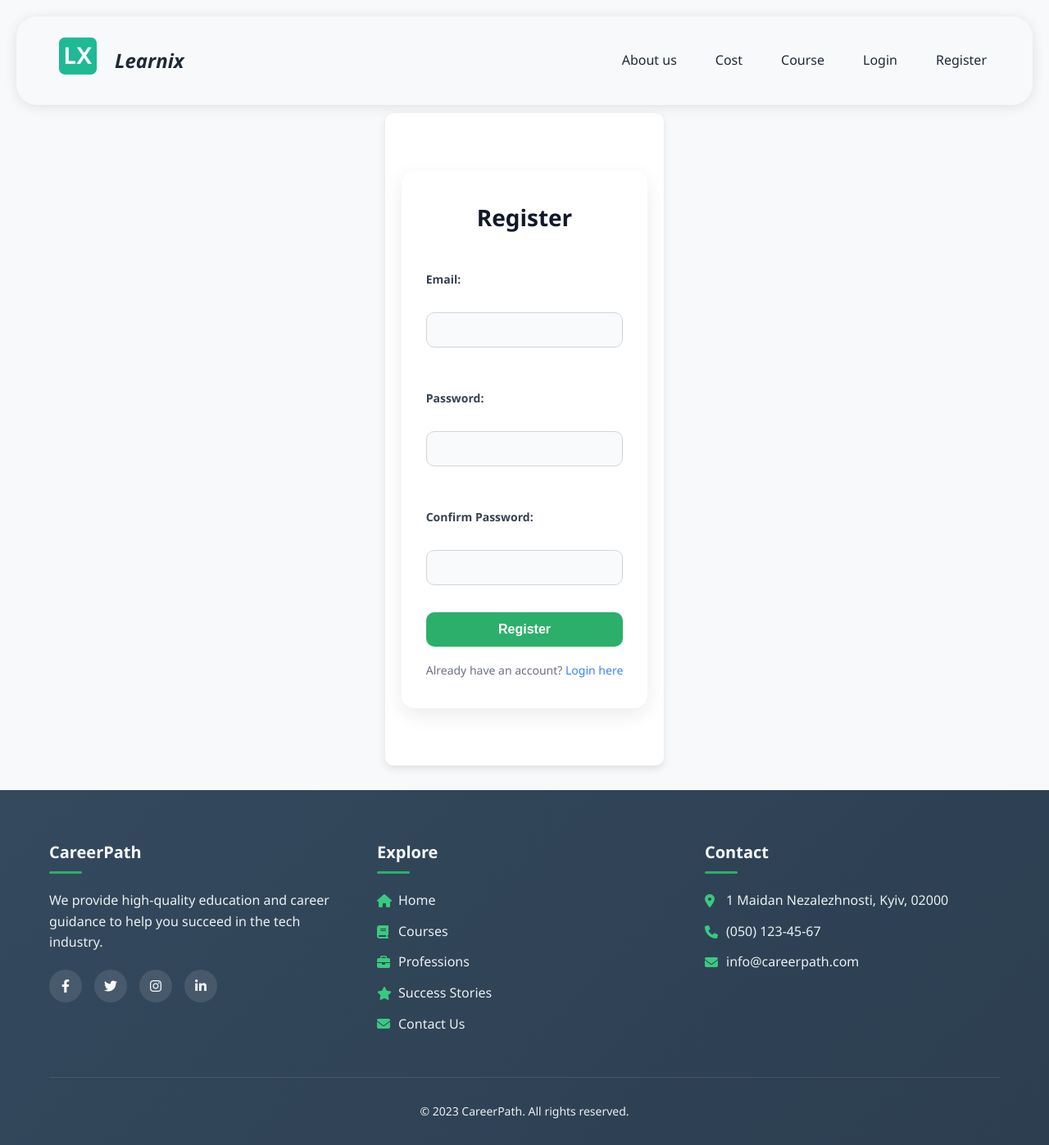
After one commit to stillness03/Courses_Python, a Django app: page /register/ in a window 1280 px wide. The commit adds this page. Shown: the whole page at 82% size. Run offline with Django 5.2, Linux system fonts and the light colour scheme.

Commit message:
Implement user authentication views and templates; update user model to allow null usernames; add CSS styles for authentication forms.

```diff
--- /dev/null
+++ b/courses_it/accounts/templates/accounts/register.html
@@ -0,0 +1,27 @@
+{% extends 'main/base.html' %}
+{% load static %}
+
+{% block title %}Register{% endblock %}
+
+{% block content %}
+<div class="auth-container">
+    <h2>Register</h2>
+    <form method="post">
+        {% csrf_token %}
+        <p>
+            <label for="email">Email:</label><br>
+            <input type="email" name="email" id="email" required>
+        </p>
+        <p>
+            <label for="password">Password:</label><br>
+            <input type="password" name="password" id="password" required>
+        </p>
+        <p>
+            <label for="password2">Confirm Password:</label><br>
+            <input type="password" name="password2" id="password2" required>
+        </p>
+        <button type="submit" class="btn">Register</button>
+    </form>
+    <p>Already have an account? <a href="{% url 'login' %}">Login here</a></p>
+</div>
+{% endblock %}
--- a/courses_it/accounts/urls.py
+++ b/courses_it/accounts/urls.py
@@ -1,10 +1,18 @@
 from django.urls import path
 from .views import RegisterView, CustomTokenObtainPairView, LogoutView
 from rest_framework_simplejwt.views import TokenRefreshView
+from . import views
 
 urlpatterns = [
-    path('register/', RegisterView.as_view(), name='register'),
-    path('login/', CustomTokenObtainPairView.as_view(), name='login'),
-    path('token/refresh/', TokenRefreshView.as_view(), name='token_refresh'),
-    path('logout/', LogoutView.as_view(), name='logout'),
+    # API
+    path('api/register/', RegisterView.as_view(), name='api_register'),
+    path('api/login/', CustomTokenObtainPairView.as_view(), name='api_login'),
+    path('api/token/refresh/', TokenRefreshView.as_view(), name='api_token_refresh'),
+    path('api/logout/', LogoutView.as_view(), name='api_logout'),
+
+    # Frontend pages
+    path("register/", views.register_page, name="register"),
+    path("login/", views.login_page, name="login"),
+    path("dashboard/", views.dashboard_page, name="dashboard"),
+    path("logout/", views.logout_page, name="logout"),
 ]
--- a/courses_it/accounts/views.py
+++ b/courses_it/accounts/views.py
@@ -7,6 +7,11 @@ from rest_framework_simplejwt.tokens import RefreshToken
 from rest_framework_simplejwt.exceptions import TokenError
 from .models import CustomUser
 from .serializers import RegisterSerializer, CustomTokenObtainPairSerializer
+# --- HTML Views ---
+from django.shortcuts import render, redirect
+from django.contrib import messages
+from django.contrib.auth import authenticate, login, logout
+from django.contrib.auth.decorators import login_required
 
 class RegisterView(generics.CreateAPIView):
     queryset = CustomUser.objects.all()
@@ -39,6 +44,57 @@ class LogoutView(APIView):
             return Response({"message": "Successfully logged out"}, status=status.HTTP_205_RESET_CONTENT)
         except TokenError as e:
             return Response({"error": f"Invalid refresh token: {str(e)}"}, status=status.HTTP_400_BAD_REQUEST)
+
+
+
+# --- HTML Views ---
+def register_page(request):
+    if request.method == "POST":
+        email = request.POST.get("email")
+        password = request.POST.get("password")
+        password2 = request.POST.get("password2")
+
+        if password != password2:
+            messages.error(request, "Passwords do not match")
+            return redirect("register")
+
+        if CustomUser.objects.filter(email=email).exists():
+            messages.error(request, "This email is already registered")
+            return redirect("register")
+
+        user = CustomUser.objects.create_user(email=email, password=password)
+        messages.success(request, "Registration successful! Please log in.")
+        return redirect("login")
+
+    return render(request, "accounts/register.html")
+
+
+def login_page(request):
+    if request.method == "POST":
+        email = request.POST.get("email")
+        password = request.POST.get("password")
+        user = authenticate(request, email=email, password=password)
+
+        if user is not None:
+            login(request, user)
+            return redirect("dashboard")
+        else:
+            messages.error(request, "Invalid email or password")
+            return redirect("login")
+
+    return render(request, "accounts/login.html")
+
+
+@login_required
+def dashboard_page(request):
+    return render(request, "accounts/dashboard.html", {"user": request.user})
+
+
+@login_required
+def logout_page(request):
+    if request.method == "POST":
+        logout(request)
+        return redirect("login")
 
 
 # class AuthViewSet(viewsets.ViewSet):
--- a/courses_it/admin_panel/templates/admin_panel/dashboard.html
+++ b/courses_it/admin_panel/templates/admin_panel/dashboard.html
@@ -1,4 +1,4 @@
-{% extends "base.html" %}
+{% extends "admin_panel/base.html" %}
 {% block title %}Dashboard{% endblock %}
 {% block content %}
 <h2 class="mb-4">📊 Dashboard</h2>
--- a/courses_it/admin_panel/templates/admin_panel/payments.html
+++ b/courses_it/admin_panel/templates/admin_panel/payments.html
@@ -1,4 +1,4 @@
-{% extends "base.html" %}
+{% extends "admin_panel/base.html" %}
 {% block title %}Payments{% endblock %}
 {% block content %}
 <h2 class="mb-4">💳 Payments</h2>
--- a/courses_it/admin_panel/templates/admin_panel/users.html
+++ b/courses_it/admin_panel/templates/admin_panel/users.html
@@ -1,4 +1,4 @@
-{% extends "base.html" %}
+{% extends "admin_panel/base.html" %}
 {% block title %}Users{% endblock %}
 {% block content %}
 <h2 class="mb-4">👤 Users</h2>
--- a/courses_it/courses_it/urls.py
+++ b/courses_it/courses_it/urls.py
@@ -3,7 +3,7 @@ from django.urls import path, include
 
 urlpatterns = [
     path('admin/', admin.site.urls),
-    path('api/auth/', include('accounts.urls')),
+    path('', include('accounts.urls')),
     path('', include('main.urls')),
-    path("admin-panel/", include("admin_panel.urls")),
+    path('admin-panel/', include("admin_panel.urls")),
 ]
--- a/courses_it/main/static/css/base.css
+++ b/courses_it/main/static/css/base.css
@@ -345,3 +345,159 @@ footer {
 .nav-links li:nth-child(1) { animation-delay: 0.1s; }
 .nav-links li:nth-child(2) { animation-delay: 0.2s; }
 .nav-links li:nth-child(3) { animation-delay: 0.3s; }
+/* ---------------- */
+.auth-container {
+    max-width: 400px;
+    margin: 50px auto;
+    padding: 30px;
+    background: #fff;
+    border-radius: 12px;
+    box-shadow: 0 5px 15px rgba(0,0,0,0.1);
+    text-align: center;
+}
+
+.auth-container h2 {
+    margin-bottom: 20px;
+    color: #333;
+}
+
+.auth-container form {
+    display: flex;
+    flex-direction: column;
+    gap: 15px;
+}
+
+.auth-container .btn {
+    padding: 10px;
+    background: #4CAF50;
+    color: white;
+    border: none;
+    border-radius: 8px;
+    cursor: pointer;
+    font-size: 16px;
+    transition: 0.3s;
+}
+
+.auth-container .btn:hover {
+    background: #45a049;
+}
+
+.auth-container .btn-logout {
+    background: #e74c3c;
+}
+
+.auth-container .btn-logout:hover {
+    background: #c0392b;
+}
+
+.auth-container p {
+    margin-top: 15px;
+}
+
+.auth-container {
+    width: 100%;
+    max-width: 380px;
+    background: #fff;
+    padding: 35px 30px;
+    border-radius: 16px;
+    box-shadow: 0 8px 25px rgba(0, 0, 0, 0.08);
+    text-align: center;
+}
+
+.auth-container h2 {
+    font-size: 28px;
+    font-weight: 600;
+    margin-bottom: 25px;
+    color: #111827;
+}
+
+.auth-container form {
+    text-align: left;
+}
+
+.auth-container label {
+    font-size: 14px;
+    font-weight: 600;
+    color: #374151;
+    margin-bottom: 6px;
+    display: block;
+}
+
+.auth-container input {
+    width: 100%;
+    padding: 12px 14px;
+    margin-bottom: 18px;
+    border: 1px solid #d1d5db;
+    border-radius: 10px;
+    font-size: 15px;
+    background: #f9fafb;
+    transition: all 0.2s;
+}
+
+.auth-container input:focus {
+    background: #fff;
+    border-color: #3b82f6;
+    box-shadow: 0 0 0 3px rgba(59,130,246,0.3);
+    outline: none;
+}
+
+.auth-container .btn {
+    width: 100%;
+    background: var(--primary-color);
+    color: white;
+    border: none;
+    padding: 12px;
+    border-radius: 10px;
+    font-size: 16px;
+    font-weight: 600;
+    cursor: pointer;
+    transition: all 0.2s;
+}
+
+.auth-container .btn:hover {
+    background: var(--primary-dark);
+    transform: translateY(-2px);
+    box-shadow: 0 4px 12px rgba(37,99,235,0.3);
+}
+
+.auth-container p {
+    margin-top: 18px;
+    font-size: 14px;
+    color: #6b7280;
+}
+
+.auth-container a {
+    color: #3b82f6;
+    font-weight: 500;
+    text-decoration: none;
+}
+
+.auth-container a:hover {
+    text-decoration: underline;
+}
+
+
+main {
+    max-width: 900px;
+    margin: 30px auto;
+    padding: 20px;
+    background-color: #fff;
+    border-radius: 10px;
+    box-shadow: 0 4px 10px rgba(0,0,0,0.1);
+}
+
+h2, h3 {
+    color: #2f3640;
+}
+
+section ul {
+    list-style: none;
+    padding: 0;
+}
+
+section ul li {
+    background-color: #f1f2f6;
+    margin-bottom: 10px;
+    padding: 10px;
+    border-radius: 5px;
+}
--- a/courses_it/main/templates/main/base.html
+++ b/courses_it/main/templates/main/base.html
@@ -27,6 +27,14 @@
                     <li><a href="/about_us" class="nav-item">About us</a></li>
                     <li><a href="/cost" class="nav-item">Cost</a></li>
                     <li><a href="/course" class="nav-item">Course</a></li>
+
+                    {% if request.user.is_authenticated %}
+                        <li><a href="/logout" class="nav-item">Logout</a></li>
+                        <li><span class="nav-item">Hello, {{ request.user.email }}</span></li>
+                    {% else %}
+                        <li><a href="/login" class="nav-item">Login</a></li>
+                        <li><a href="/register" class="nav-item">Register</a></li>
+                    {% endif %}
                 </ul>
             </nav>
         </div>
```
Also changed, not shown: courses_it/accounts/models.py (+8 -4 lines), courses_it/accounts/templates/accounts/dashboard.html (added, +29 -0 lines), courses_it/accounts/templates/accounts/login.html (added, +23 -0 lines), courses_it/accounts/templates/accounts/logout.html (added, +15 -0 lines), courses_it/accounts/migrations/0002_alter_customuser_username.py (added).
